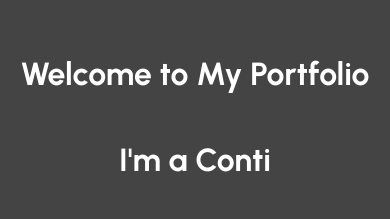
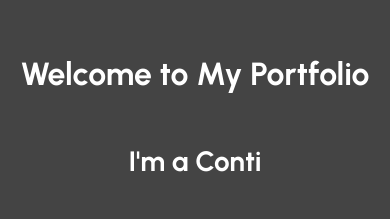
Before and after one commit to MikelMrad/Portfolio, a Next.js app: page / in a window 390 px wide. Shown: the part 225-444 px from the top of the page. Built offline with nearby package versions, Linux system fonts and the light colour scheme.

Commit message:
Final commit

```diff
--- a/src/styles/home.module.css
+++ b/src/styles/home.module.css
@@ -111,10 +111,10 @@
 }
 
 @media (max-width: 600px) {
-  .animatedPhrase , .Title {
+  .Title {
     font-size: 32px;
   }
-  .enjoy {
+  .enjoy , .animatedPhrase  {
     font-size: 28px;
   }
 }
```
